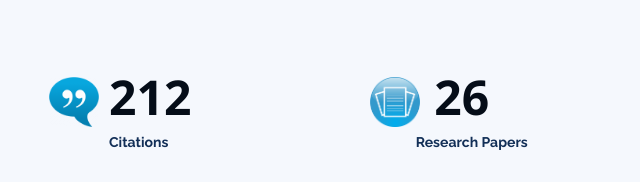
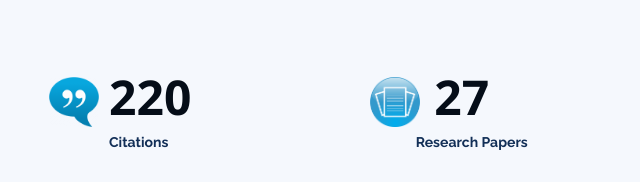
Before and after one commit to ngochuynhho/ngochuynhho.github.io, a plain HTML site: page index.html in a window 1280 px wide. Shown: the part 5324-5506 px from the top of the page, 311-951 px from the left. Drawn offline with nearby package versions, Linux system fonts and the light colour scheme.

Commit message:
Update index.html

```diff
--- a/index.html
+++ b/index.html
@@ -716,7 +716,7 @@
                     <div class="col-lg-4 col-md-6 d-md-flex align-items-md-stretch" data-aos="fade-up">
                         <div class="count-box">
                         <i class="citeicon"></i>
-                        <span data-toggle="counter-up">212</span>
+                        <span data-toggle="counter-up">220</span>
                         <p><strong>Citations</strong></p>
                         </div>
                     </div>
@@ -724,7 +724,7 @@
                     <div class="col-lg-4 col-md-6 d-md-flex align-items-md-stretch" data-aos="fade-up" data-aos-delay="100">
                         <div class="count-box">
                         <i class="papericon"></i>
-                        <span data-toggle="counter-up">26</span>
+                        <span data-toggle="counter-up">27</span>
                         <p><strong>Research Papers</strong></p>
                         </div>
                     </div>
```
